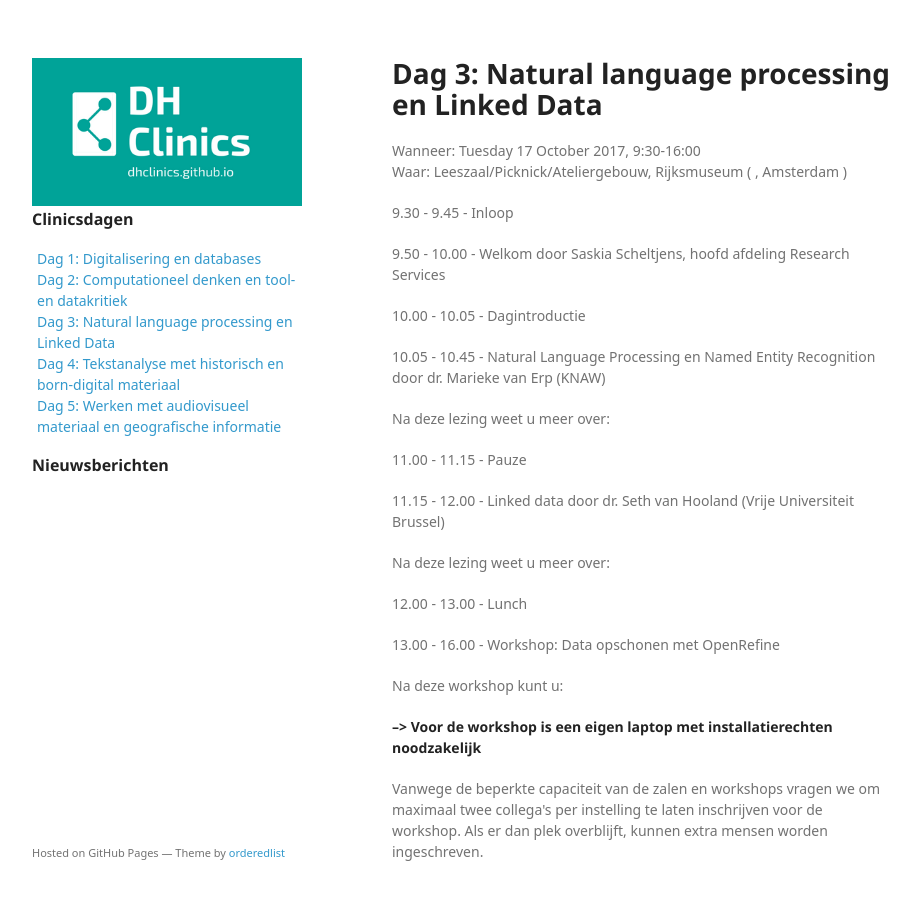
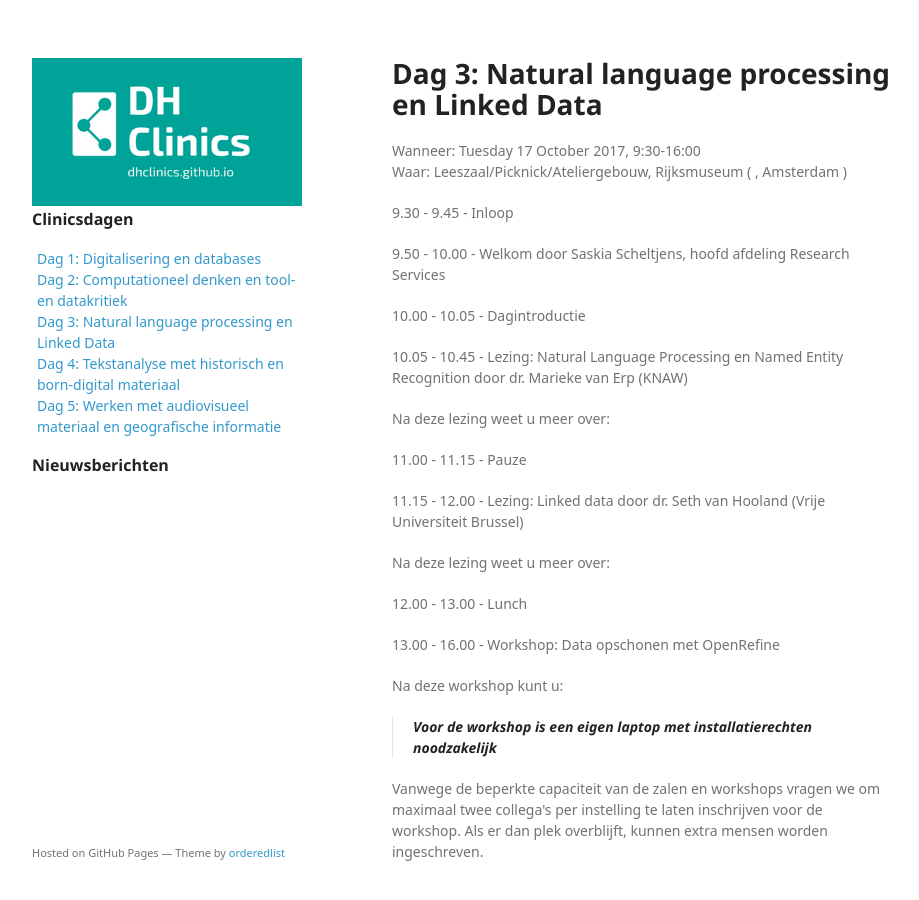
Before and after one commit to DHClinics/dhclinics.github.io, a Jekyll site: the page built from _dag/2017-dag3.md, in a window 1280 px wide and 932 px high. Shown: the top 900 px of the window, without its empty margins (178-1097 px from the left). Built offline with Jekyll 4.4.1, drawn with Linux system fonts in a browser that asks for light colours; some web fonts are replaced; a script that is not in the unit is left out.

Commit message:
kleine redactie

```diff
--- a/_dag/2017-dag3.md
+++ b/_dag/2017-dag3.md
@@ -19,7 +19,7 @@ registration:
 
 10.00 - 10.05 - Dagintroductie
 
-10.05 - 10.45 - Natural Language Processing en Named Entity Recognition door dr. Marieke van Erp (KNAW)
+10.05 - 10.45 - Lezing: Natural Language Processing en Named Entity Recognition door dr. Marieke van Erp (KNAW)
 
 Na deze lezing weet u meer over:
 
@@ -27,7 +27,7 @@ Na deze lezing weet u meer over:
 
 11.00 - 11.15 - Pauze
 
-11.15 - 12.00 - Linked data door dr. Seth van Hooland (Vrije Universiteit Brussel)
+11.15 - 12.00 - Lezing: Linked data door dr. Seth van Hooland (Vrije Universiteit Brussel)
 
 Na deze lezing weet u meer over:
 
@@ -41,4 +41,4 @@ Na deze workshop kunt u:
 
 
 
-**--> Voor de workshop is een eigen laptop met installatierechten noodzakelijk**
+> **Voor de workshop is een eigen laptop met installatierechten noodzakelijk**
```
Also changed, not shown: _dag/2017-dag1.md (+1 -1 lines), _dag/2017-dag2.md (+2 -2 lines).
